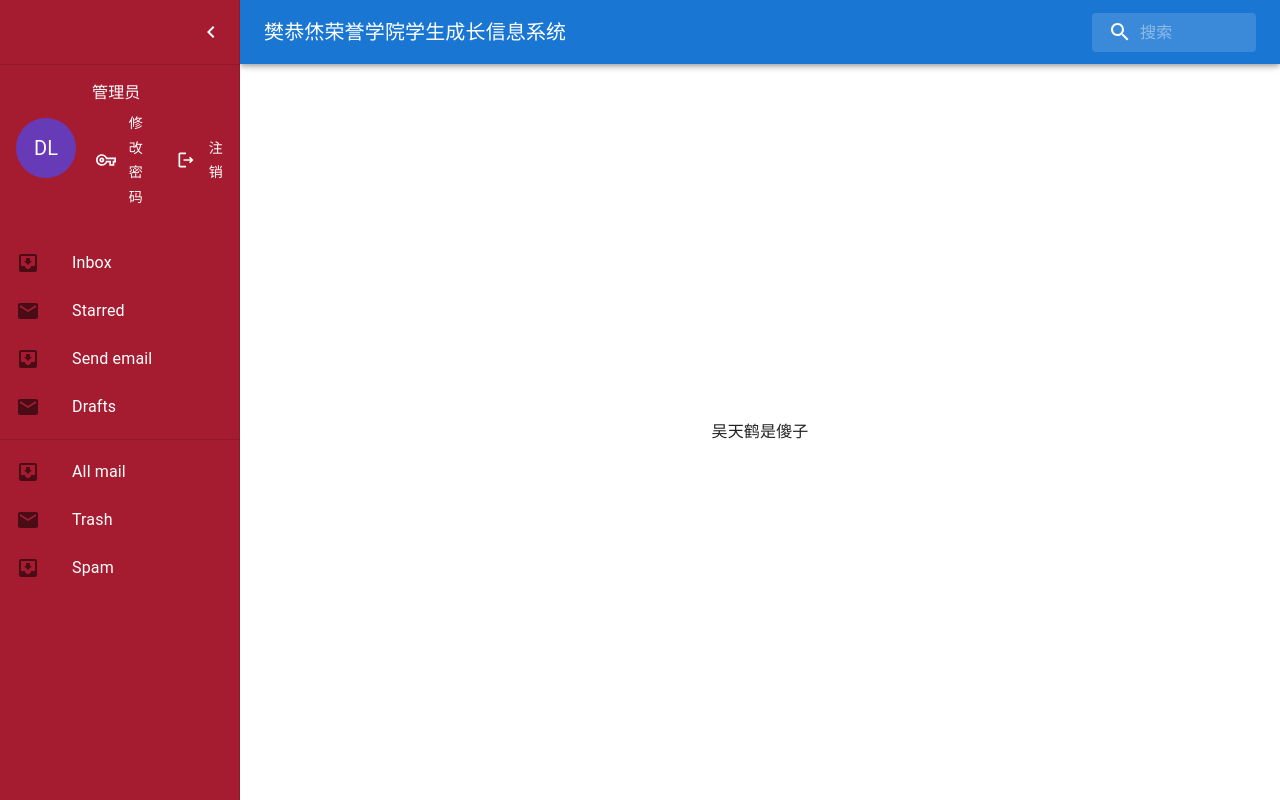
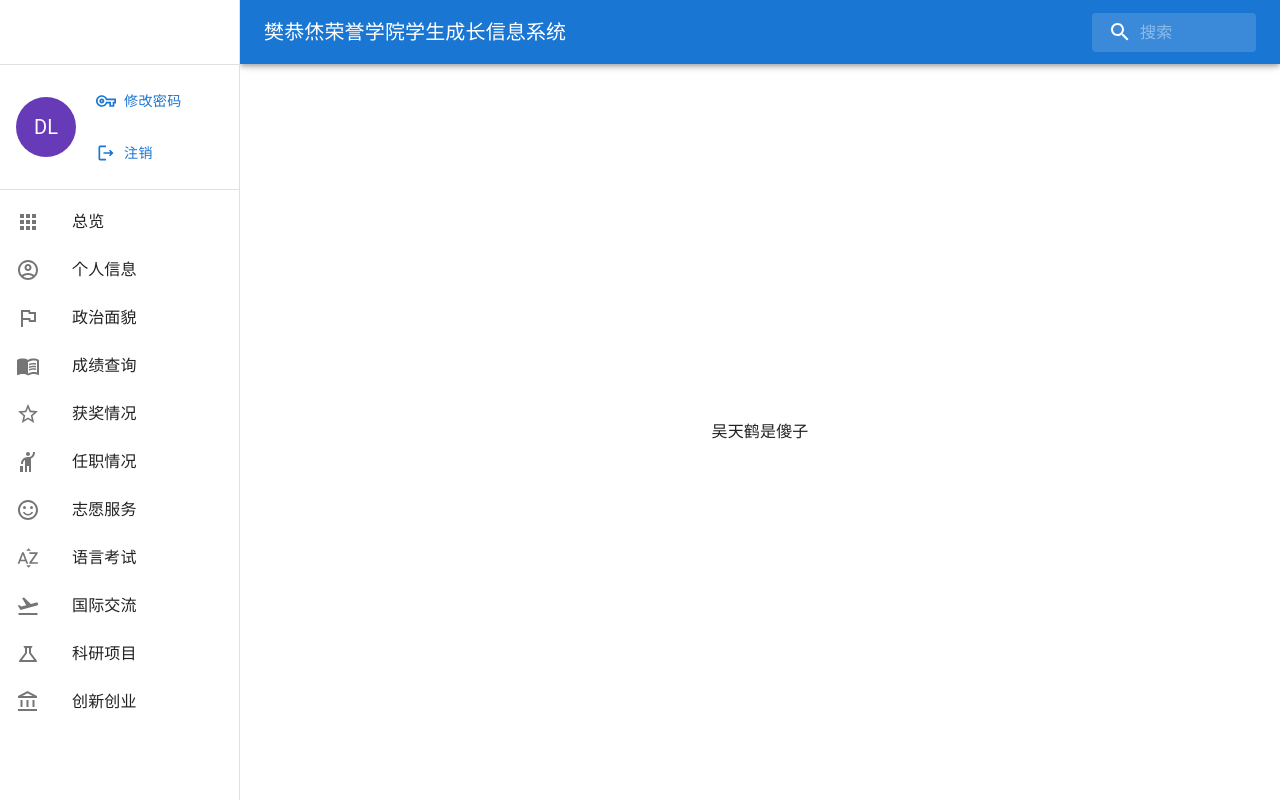
Before and after one commit to scyq/CAHCPS-Frontend, a Next.js app: page / in a window 1280 px wide. Both pictures are taken after a click on the button "open drawer". Built offline with nearby package versions, Linux system fonts and the light colour scheme.

Commit message:
drawer list

```diff
--- a/components/layout.js
+++ b/components/layout.js
@@ -26,6 +26,17 @@ import VpnKeyOutlinedIcon from "@mui/icons-material/VpnKeyOutlined";
 import LogoutOutlinedIcon from "@mui/icons-material/LogoutOutlined";
 import { deepPurple } from "@mui/material/colors";
 import Button from "@mui/material/Button";
+import AppsIcon from "@mui/icons-material/Apps";
+import AccountCircleOutlinedIcon from "@mui/icons-material/AccountCircleOutlined";
+import MenuBookOutlinedIcon from "@mui/icons-material/MenuBookOutlined";
+import StarBorderOutlinedIcon from "@mui/icons-material/StarBorderOutlined";
+import SortByAlphaOutlinedIcon from "@mui/icons-material/SortByAlphaOutlined";
+import FlagOutlinedIcon from "@mui/icons-material/FlagOutlined";
+import FlightTakeoffOutlinedIcon from "@mui/icons-material/FlightTakeoffOutlined";
+import AccountBalanceOutlinedIcon from "@mui/icons-material/AccountBalanceOutlined";
+import HailOutlinedIcon from "@mui/icons-material/HailOutlined";
+import SentimentSatisfiedAltOutlinedIcon from "@mui/icons-material/SentimentSatisfiedAltOutlined";
+import ScienceOutlinedIcon from "@mui/icons-material/ScienceOutlined";
 
 const drawerWidth = 240;
 
@@ -128,6 +139,53 @@ export default function PersistentDrawerLeft({ children }) {
     setOpen(false);
   };
 
+  const drawerList = [
+    {
+      text: "总览",
+      icon: <AppsIcon />,
+    },
+    {
+      text: "个人信息",
+      icon: <AccountCircleOutlinedIcon />,
+    },
+    {
+      text: "政治面貌",
+      icon: <FlagOutlinedIcon />,
+    },
+    {
+      text: "成绩查询",
+      icon: <MenuBookOutlinedIcon />,
+    },
+    {
+      text: "获奖情况",
+      icon: <StarBorderOutlinedIcon />,
+    },
+    {
+      text: "任职情况",
+      icon: <HailOutlinedIcon />,
+    },
+    {
+      text: "志愿服务",
+      icon: <SentimentSatisfiedAltOutlinedIcon />,
+    },
+    {
+      text: "语言考试",
+      icon: <SortByAlphaOutlinedIcon />,
+    },
+    {
+      text: "国际交流",
+      icon: <FlightTakeoffOutlinedIcon />,
+    },
+    {
+      text: "科研项目",
+      icon: <ScienceOutlinedIcon />,
+    },
+    {
+      text: "创新创业",
+      icon: <AccountBalanceOutlinedIcon />,
+    },
+  ];
+
   return (
     <Box sx={{ display: "flex" }}>
       <CssBaseline />
@@ -168,8 +226,6 @@ export default function PersistentDrawerLeft({ children }) {
           "& .MuiDrawer-paper": {
             width: drawerWidth,
             boxSizing: "border-box",
-            bgcolor: "#a51c30",
-            color: "#ffffff",
           },
         }}
         variant="persistent"
@@ -206,43 +262,22 @@ export default function PersistentDrawerLeft({ children }) {
               flexDirection: "column",
             }}
           >
-            <div>管理员</div>
-            <Stack direction="row" spacing={2}>
-              <Button
-                variant="text"
-                startIcon={<VpnKeyOutlinedIcon />}
-                sx={{ color: "white", width: 10 }}
-              >
+            <Stack spacing={2} alignItems="flex-start">
+              <Button variant="text" startIcon={<VpnKeyOutlinedIcon />}>
                 修改密码
               </Button>
-              <Button
-                variant="text"
-                startIcon={<LogoutOutlinedIcon />}
-                sx={{ color: "white" }}
-              >
+              <Button variant="text" startIcon={<LogoutOutlinedIcon />}>
                 注销
               </Button>
             </Stack>
           </Box>
         </Box>
-        <List>
-          {["Inbox", "Starred", "Send email", "Drafts"].map((text, index) => (
-            <ListItem button key={text}>
-              <ListItemIcon>
-                {index % 2 === 0 ? <InboxIcon /> : <MailIcon />}
-              </ListItemIcon>
-              <ListItemText primary={text} />
-            </ListItem>
-          ))}
-        </List>
         <Divider />
         <List>
-          {["All mail", "Trash", "Spam"].map((text, index) => (
-            <ListItem button key={text}>
-              <ListItemIcon>
-                {index % 2 === 0 ? <InboxIcon /> : <MailIcon />}
-              </ListItemIcon>
-              <ListItemText primary={text} />
+          {drawerList.map((item) => (
+            <ListItem button key={item.text}>
+              <ListItemIcon>{item.icon}</ListItemIcon>
+              <ListItemText primary={item.text}></ListItemText>
             </ListItem>
           ))}
         </List>
```
Also changed, not shown: 1 other file (tests, documents, lock files or other folders).
